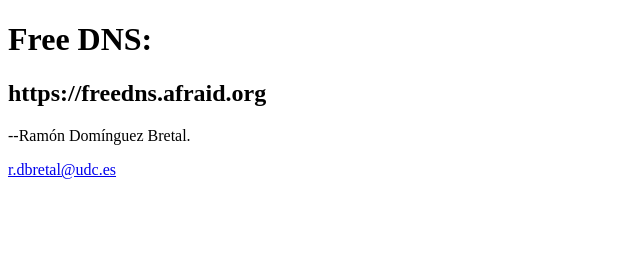
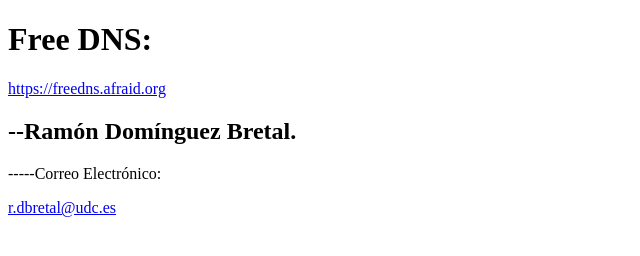
Before and after one commit to ramon-dom/ramon-dom.github.io, a plain HTML site: page index.html in a window 1280 px wide. Shown: the whole page, without its empty margins (0-640 px from the left). Drawn offline with Linux system fonts and the light colour scheme.

Commit message:
Update index.html

```diff
--- a/index.html
+++ b/index.html
@@ -7,7 +7,9 @@
 
 
 
-<h1>Free DNS: </h1> <h2 href="url">https://freedns.afraid.org</h2>
-<p>--Ramón Domínguez Bretal.</p> <a href="mailto:r.dbretal@udc.es">r.dbretal@udc.es</a>
+<h1>Free DNS: </h1> <a href="url">https://freedns.afraid.org</a>
+<h2>--Ramón Domínguez Bretal.</h2>
+<p>-----Correo Electrónico:<p>
+  <a href="mailto:r.dbretal@udc.es">r.dbretal@udc.es</a>
 </body>
 </html>
```
